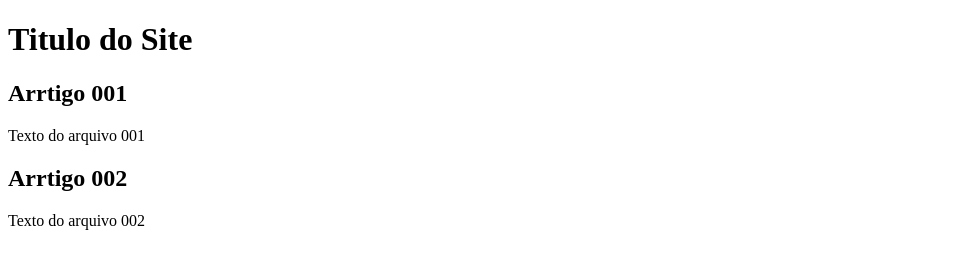
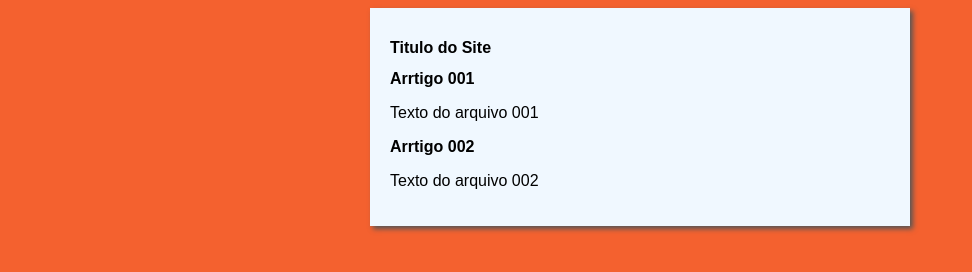
Before and after one commit to Emri-commin/Project-site, a plain HTML site: page index.html in a window 1280 px wide. Shown: the whole page, without its empty margins (0-972 px from the left). Drawn offline with Linux system fonts and the light colour scheme.

Commit message:
Iniciei o design

```diff
--- a/index.html
+++ b/index.html
@@ -5,6 +5,7 @@
     <meta charset="UTF-8">
     <meta name="viewport" content="width=device-width, initial-scale=1.0">
     <title>Document</title>
+    <link rel="stylesheet" href="style.css">
 </head>
 <body>
     <main>
--- /dev/null
+++ b/style.css
@@ -0,0 +1,14 @@
+*{
+    font-family: Arial, Helvetica, sans-serif;
+    font-size: 16px;
+}
+body{
+    background-color: rgb(244, 97, 47);
+}
+main{
+    background-color: aliceblue;
+    width: 500px;
+    margin: auto;
+    padding: 20px;
+    box-shadow: 3px 3px 5px #555;
+}
```
